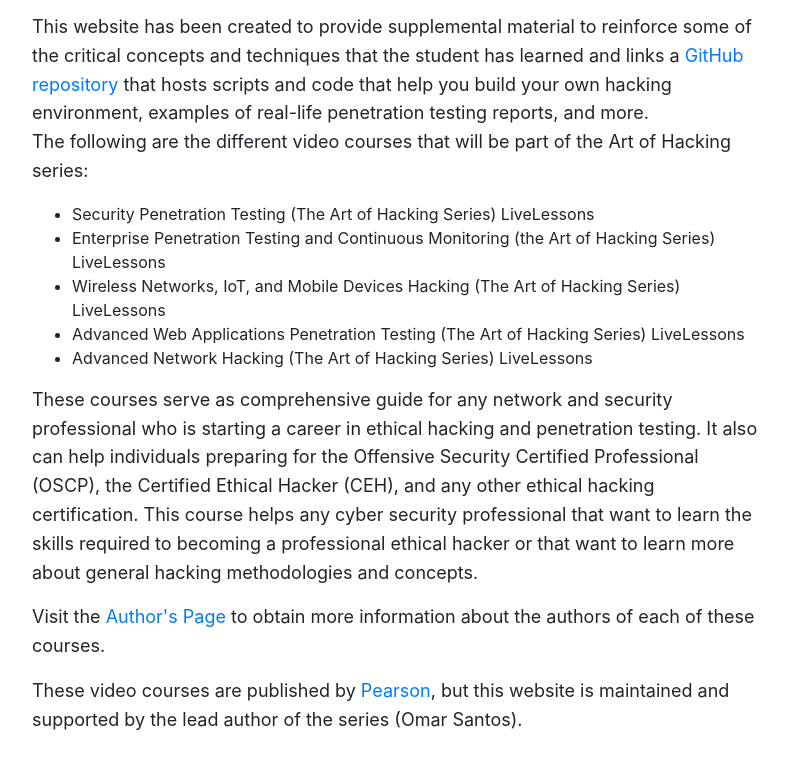
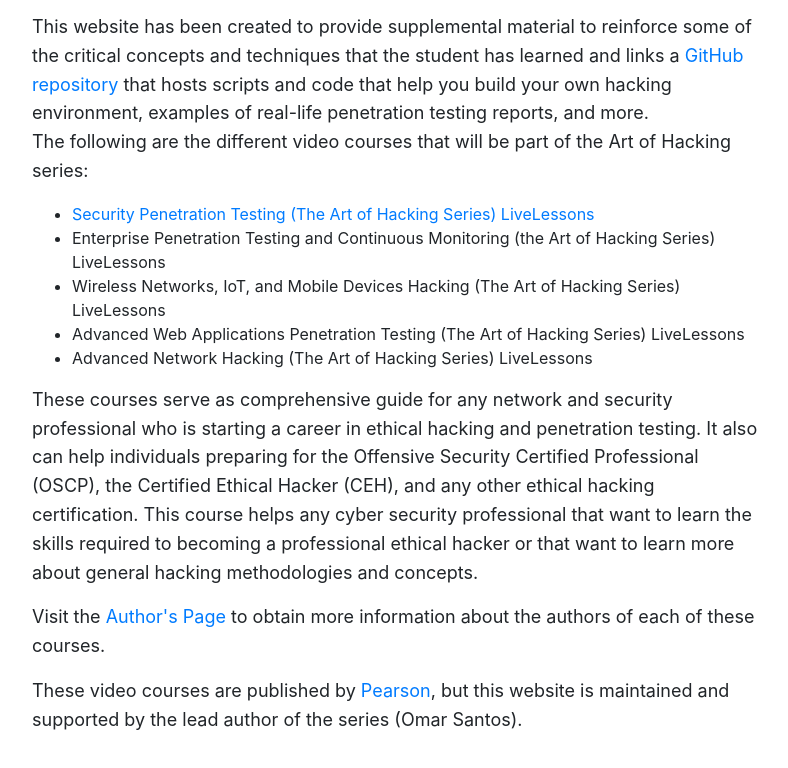
Before and after one commit to vikasksrivastava/web, a website with bundled scripts: page index.html in a window 1280 px wide. Shown: the part 1219-1987 px from the top of the page, without its empty margins (243-1031 px from the left). Built offline with nearby package versions, Linux system fonts and the light colour scheme.

Commit message:
Update index.html

```diff
--- a/index.html
+++ b/index.html
@@ -87,7 +87,7 @@
 The following are the different video courses that will be part of the Art of Hacking series:
 
   <ul>
-    <li>Security Penetration Testing (The Art of Hacking Series) LiveLessons </li>
+    <li><a href="http://www.ciscopress.com/store/security-penetration-testing-the-art-of-hacking-series-9780134834498">Security Penetration Testing (The Art of Hacking Series) LiveLessons </a></li>
     <li>Enterprise Penetration Testing and Continuous Monitoring (the Art of Hacking Series) LiveLessons</li>
     <li>Wireless Networks, IoT, and Mobile Devices Hacking (The Art of Hacking Series) LiveLessons</li>
     <li>Advanced Web Applications Penetration Testing (The Art of Hacking Series) LiveLessons</li>
```
